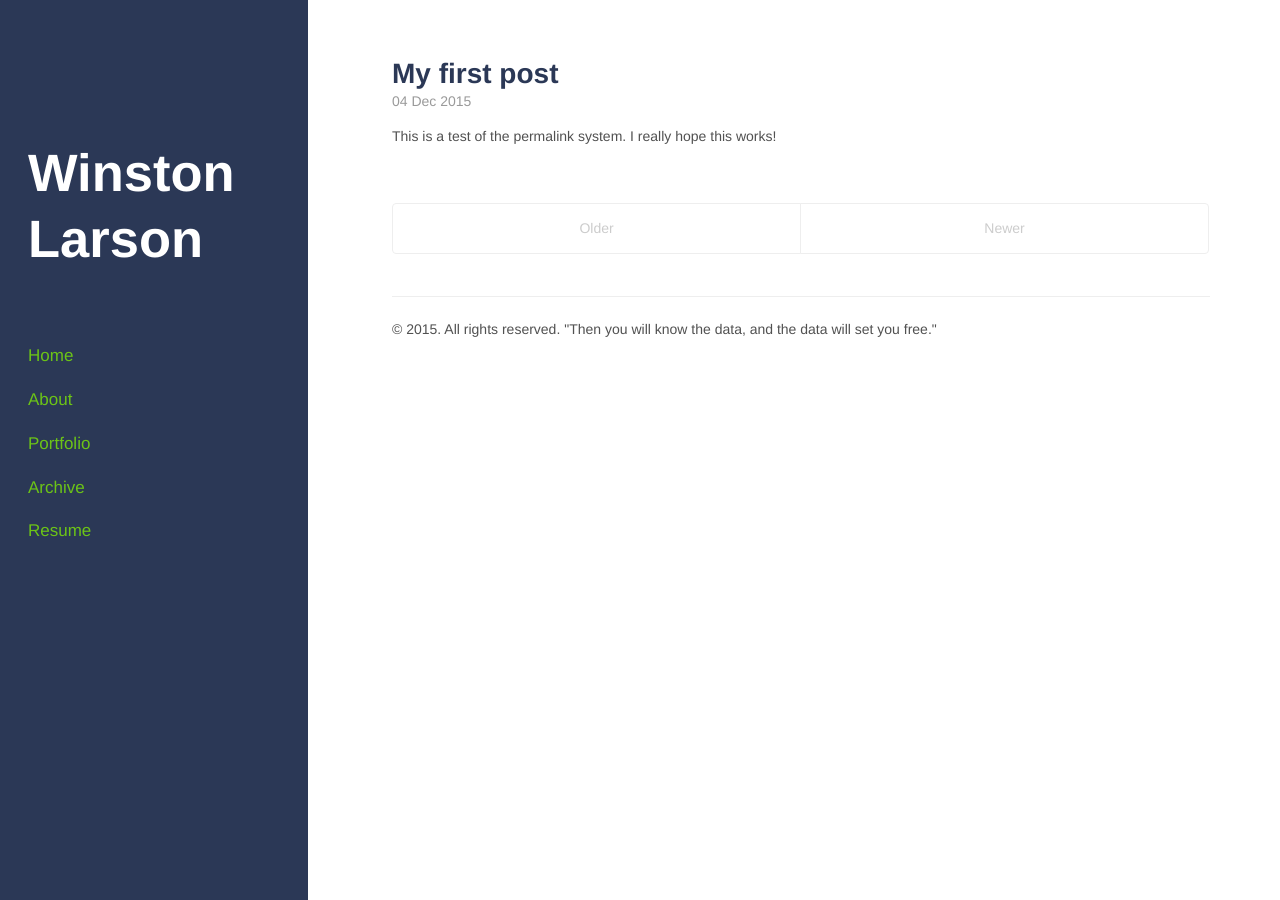
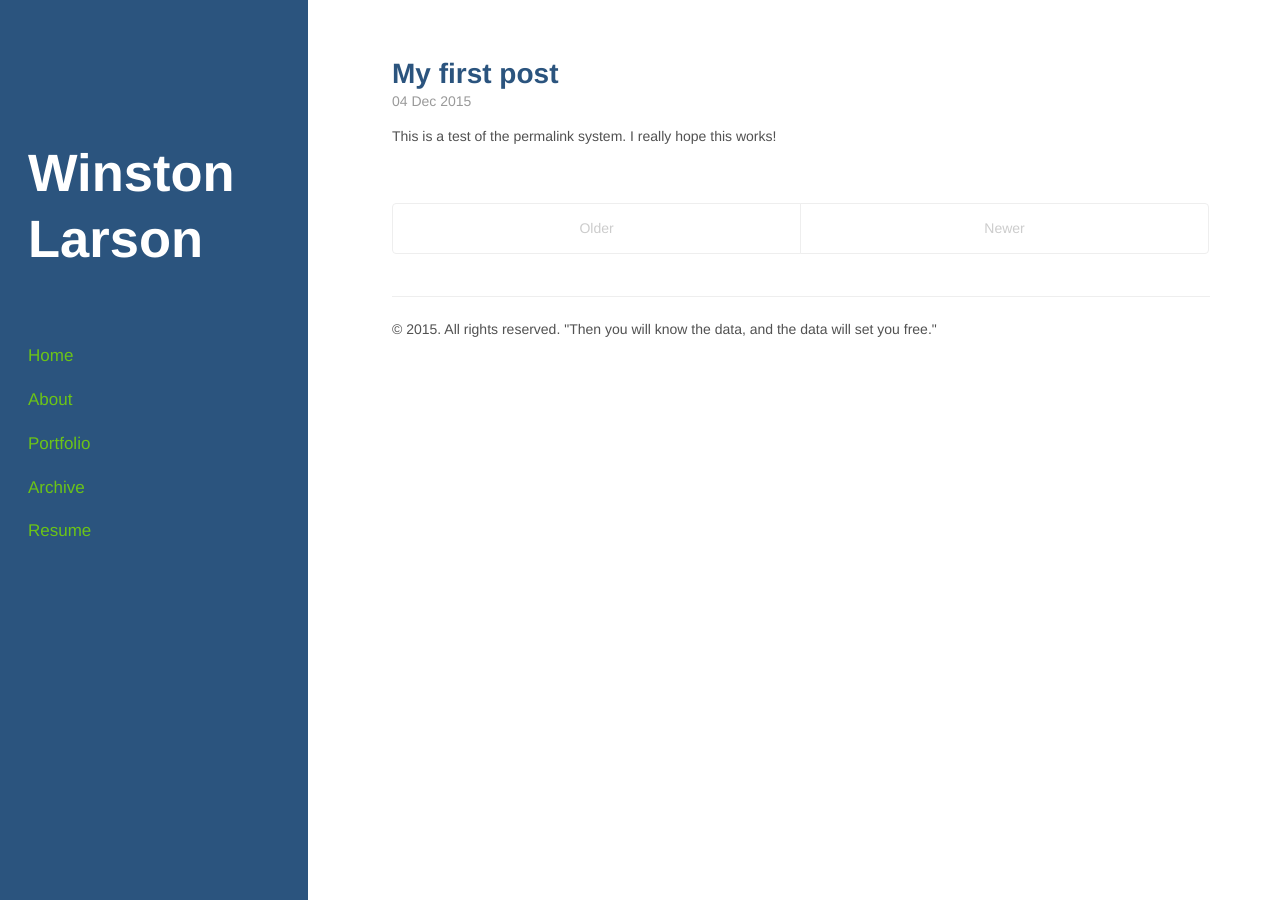
Before and after one commit to winstonlarson/old_website, a Jekyll site: the page built from index.html, in a window 1280 px wide. Built offline with Jekyll 4.4.1, drawn with Linux system fonts in a browser that asks for light colours; some web fonts are replaced; the list of posts is cut into pages by our own code.

Commit message:
more fun with colors

```diff
--- a/public/css/hyde.css
+++ b/public/css/hyde.css
@@ -45,7 +45,7 @@ html {
     color: #E55B3C;
   }
   a {
-    color: #E55B3C;
+    color: #6CC417;
   }
 }
 @media (min-width: 58em) {
@@ -66,7 +66,7 @@ html {
   text-align: left;
   padding: 2rem 1rem;
   color: rgba(255,255,255,.5);
-  background-color: #2B3856;
+  background-color: #2B547E;
 }
 @media (min-width: 48em) {
   .sidebar {
--- a/public/css/poole.css
+++ b/public/css/poole.css
@@ -339,12 +339,12 @@ tbody tr:nth-child(odd) th {
 .page-title,
 .post-title,
 .post-title a {
-  color: #2B3856;
+  color: #2B547E;
 }
 .page-title,
 .post-title {
   margin-top: 0;
-  color: #2B3856;
+  color: #2B547E;
 }
 
 /* Meta data line below post title */
```
